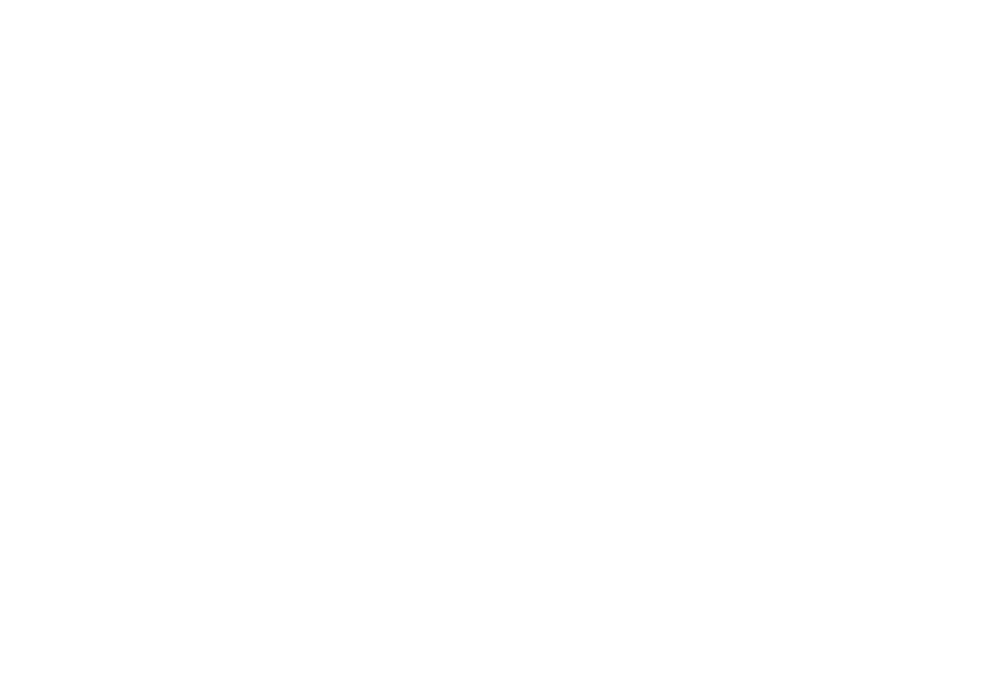
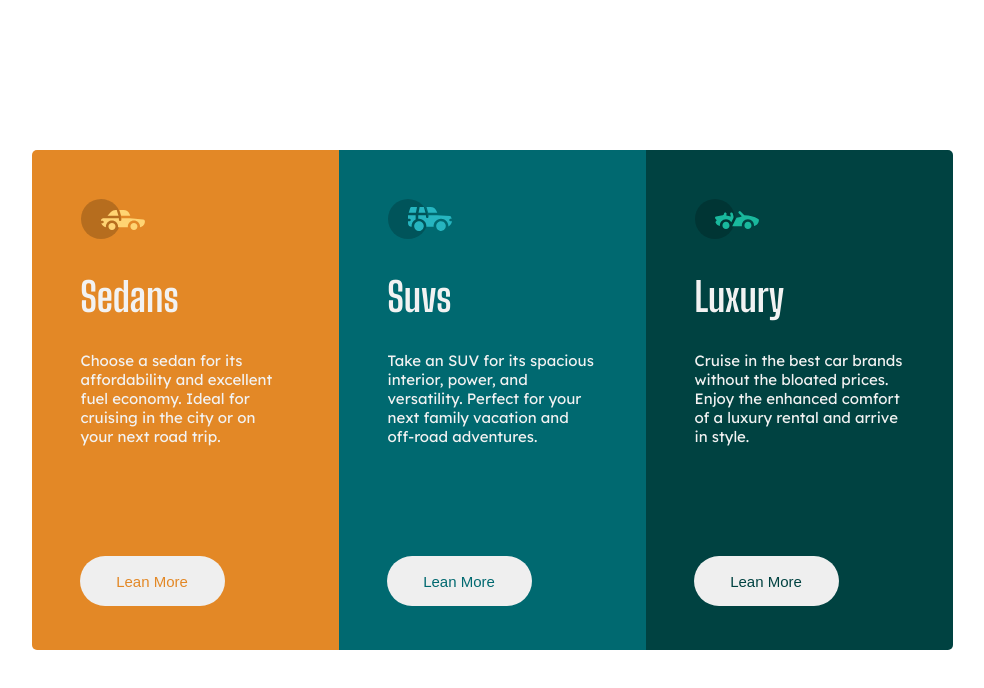
Before and after one commit to rafgam10/3-column-preview-card-component, a plain HTML site: page index.html in a window 1280 px wide. Shown: the whole page, without its empty margins (148-1132 px from the left). Drawn offline with Linux system fonts and the light colour scheme.

Commit message:
Update 2023/02/23

```diff
--- a/assets/css/style.css
+++ b/assets/css/style.css
@@ -17,3 +17,104 @@
     --Big-Shoulders-Display: 'Big Shoulders Display', cursive;
     --Lexend-Deca: 'Lexend Deca', sans-serif;
 }
+
+* {
+    margin: 0px;
+    padding: 0px;
+    box-sizing: border-box;
+}
+
+body {
+    background-color: var(--Transparent-white);
+}
+
+header {
+    width: 100vw;
+    height: 100vh;
+    display: flex;
+    align-items: center;
+    justify-content: center;
+}
+
+main {
+    width: 921px;
+    height: 500px;
+    display: flex;
+    flex-direction: row;
+}
+
+.box-one {
+    width: 307px;
+    height: 500px;
+    background-color: var(--Bright-orange);
+    border-radius: 5px 0px 0px 5px;
+}
+
+.box-two {
+    width: 307px;
+    height: 500px;
+    background-color: var(--Dark-cyan);
+}
+
+.box-three {
+    width: 307px;
+    height: 500px;
+    background-color: var(--Very-dark-cyan);
+    border-radius: 0px 5px 5px 0px;
+}
+
+img {
+    margin: 49px;
+    margin-bottom: 10px;
+}
+
+.titulo {
+    color: var(--Very-light-gray);
+    font-family: var(--Big-Shoulders-Display);
+    font-weight: 700;
+    font-size: 40px;
+    margin: 20px 49px 30px;
+}
+
+.text {
+    color: var(--Very-light-gray);
+    font-family: var(--Lexend-Deca);
+    font-size: 15px;
+    font-weight: 400;
+    margin: 0px 49px 30px;
+}
+
+button {
+    width: 145px;
+    height: 50px;
+    border-radius: 50px;
+    border: none;
+    font-size: 15px;
+    margin: 80px 0px 0px 48px;
+    cursor: pointer;
+}
+
+.btn-one {
+    color: var(--Bright-orange);
+}
+.btn-one:hover {
+    color: var(--Very-light-gray);
+    background-color: var(--Bright-orange);
+    border: 3px solid var(--Very-light-gray);
+}
+.btn-two {
+    color: var(--Dark-cyan);
+}
+.btn-two:hover {
+    color: var(--Very-light-gray);
+    background-color: var(--Dark-cyan);
+    border: 3px solid var(--Very-light-gray);
+}
+.btn-three {
+    color: var(--Very-dark-cyan);
+}
+.btn-three:hover {
+    color: var(--Very-light-gray);
+    background-color: var(--Very-dark-cyan);
+    border: 3px solid var(--Very-light-gray);
+}
--- a/index.html
+++ b/index.html
@@ -10,7 +10,44 @@
 </head>
 <body>
 
+    <header>
+        <main>
+            <div class="box-one">
+                <img src="./assets/image/icon-sedans.svg" alt="Carro-orange">
 
+                <h1 class="titulo">Sedans</h1>
+
+                <p class="text">  Choose a sedan for its affordability and excellent fuel economy. Ideal for cruising in the city
+                    or on your next road trip.
+                  </p>
+
+                <button class="btn-one">Lean More</button>
+            </div>
+
+            <div class="box-two">
+                <img src="./assets/image/icon-suvs.svg" alt="Carro-dark-cyan">
+
+                <h1 class="titulo">Suvs</h1>
+
+                <p class="text">Take an SUV for its spacious interior, power, and versatility. Perfect for your next family vacation
+                    and off-road adventures.</p>
+
+                <button class="btn-two">Lean More</button>
+            </div>
+
+            <div class="box-three">
+                <img src="./assets/image/icon-luxury.svg" alt="Carro-very-dark-cyan">
+
+                <h1 class="titulo">Luxury</h1>
+
+                <p class="text">Cruise in the best car brands without the bloated prices. Enjoy the enhanced comfort of a luxury
+                    rental and arrive in style.</p>
+
+                <button class="btn-three">Lean More</button>
+            </div>
+        </main>
+
+    </header>
 
 </body>
 </html>
```
Also changed, not shown: public/image/Desktop.png (added), 1 other file.
